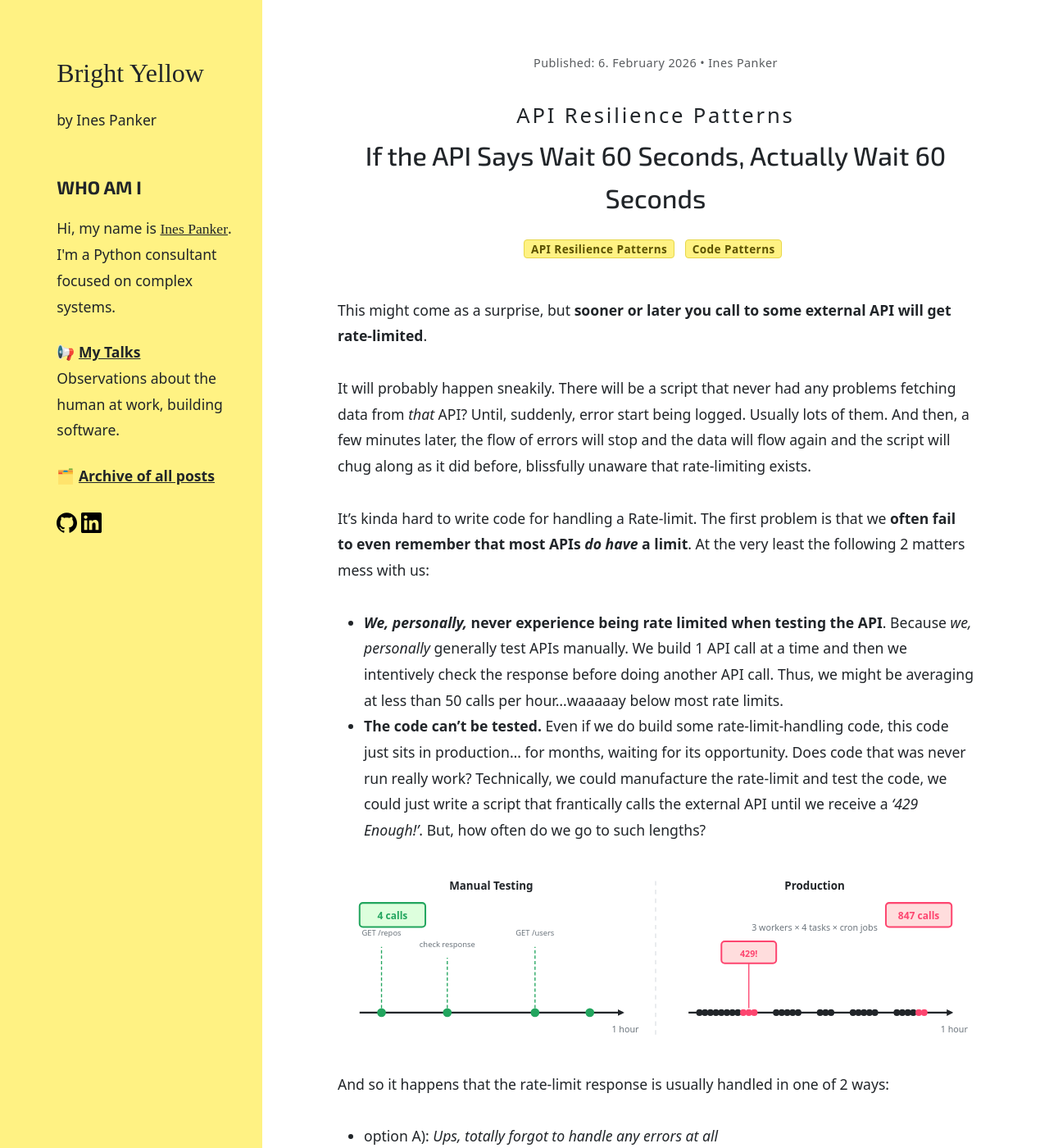
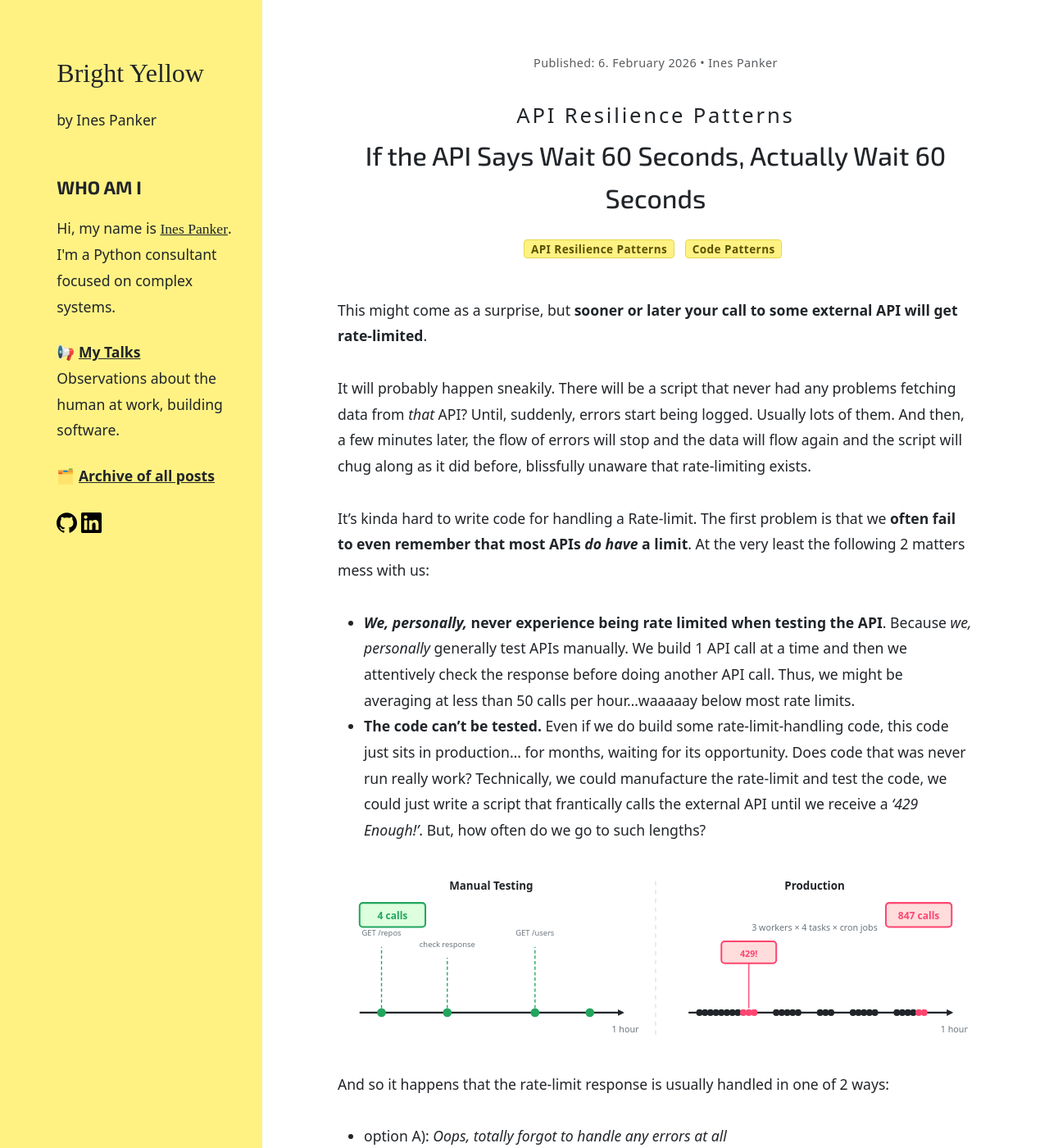
Before and after one commit to inesp/inesp.github.io, a Jekyll site: the page built from _posts/2026-02-06-api-resilience-caching-429.md, in a window 1280 px wide and 1400 px high. Shown: the whole window at 82% size. Built offline with Jekyll 4.4.1, drawn with Linux system fonts in a browser that asks for light colours; nearby versions of some CDN libraries; some web fonts are replaced; some of the changed text lies outside the part shown.

Commit message:
Fix grammar

```diff
--- a/_posts/2026-02-06-api-resilience-caching-429.md
+++ b/_posts/2026-02-06-api-resilience-caching-429.md
@@ -10,25 +10,25 @@
     link: https://developer.mozilla.org/en-US/docs/Web/HTTP/Reference/Headers/Retry-After
 ---
 
-This might come as a surprise, but **sooner or later you call to some external API will get rate-limited**.
+This might come as a surprise, but **sooner or later your call to some external API will get rate-limited**.
 
-It will probably happen sneakily. There will be a script that never had any problems fetching data from _that_ API? Until, suddenly, error start being logged. Usually lots of them. And then, a few minutes later, the flow of errors will stop and the data will flow again and the script will chug along as it did before, blissfully unaware that rate-limiting exists.
+It will probably happen sneakily. There will be a script that never had any problems fetching data from _that_ API? Until, suddenly, errors start being logged. Usually lots of them. And then, a few minutes later, the flow of errors will stop and the data will flow again and the script will chug along as it did before, blissfully unaware that rate-limiting exists.
 
 It's kinda hard to write code for handling a Rate-limit. The first problem is that we **often fail to even remember that most APIs _do have_ a limit**. At the very least the following 2 matters mess with us:
-- **_We, personally,_ never experience being rate limited when testing the API**. Because _we, personally_ generally test APIs manually. We build 1 API call at a time and then we intentively check the response before doing another API call. Thus, we might be averaging at less than 50 calls per hour...waaaaay below most rate limits.
+- **_We, personally,_ never experience being rate limited when testing the API**. Because _we, personally_ generally test APIs manually. We build 1 API call at a time and then we attentively check the response before doing another API call. Thus, we might be averaging at less than 50 calls per hour...waaaaay below most rate limits.
 - **The code can't be tested.** Even if we do build some rate-limit-handling code, this code just sits in production... for months, waiting for its opportunity. Does code that was never run really work? Technically, we could manufacture the rate-limit and test the code, we could just write a script that frantically calls the external API until we receive a _'429 Enough!'_. But, how often do we go to such lengths?
 
 ![manual-vs-production](/assets/http/manual-vs-production.svg)
 
 And so it happens that the rate-limit response is usually handled in one of 2 ways:
-- option A): _Ups, totally forgot to handle any errors at all_
+- option A): _Oops, totally forgot to handle any errors at all_
 - option B): _All errors are equal, all errors are bad, code stop_
 
-## Option A) _Ups, totally forgot to handle any errors at all_
+## Option A) _Oops, totally forgot to handle any errors at all_
 
 This is the easy-way-out.
 
-It is also called the "happy path" or the "first iteration", but those names were picked just to make us feel better about this code. _"Yeah, I know this isn't handling errors, but that's just the first iteration, the proof or concept. Just wait a couple of weeks, we'll fix this soon."_
+It is also called the "happy path" or the "first iteration", but those names were picked just to make us feel better about this code. _"Yeah, I know this isn't handling errors, but that's just the first iteration, the proof of concept. Just wait a couple of weeks, we'll fix this soon."_
 
 Nevertheless, this is often production code.
 
@@ -37,7 +37,7 @@
 import requests
 
 def fetch_all_user_repos() -> list[str]:
-    """Ups, totally forgot to handle errors"""
+    """Oops, totally forgot to handle errors"""
     response: Response = requests.get("https://api.github.com/user/repos")
     response_data: list = response.json()
     all_repos = [repo["full_name"] for repo in response_data]
```
Also changed, not shown: other parts of _posts/2026-02-06-api-resilience-caching-429.md (+7 -7 lines).
